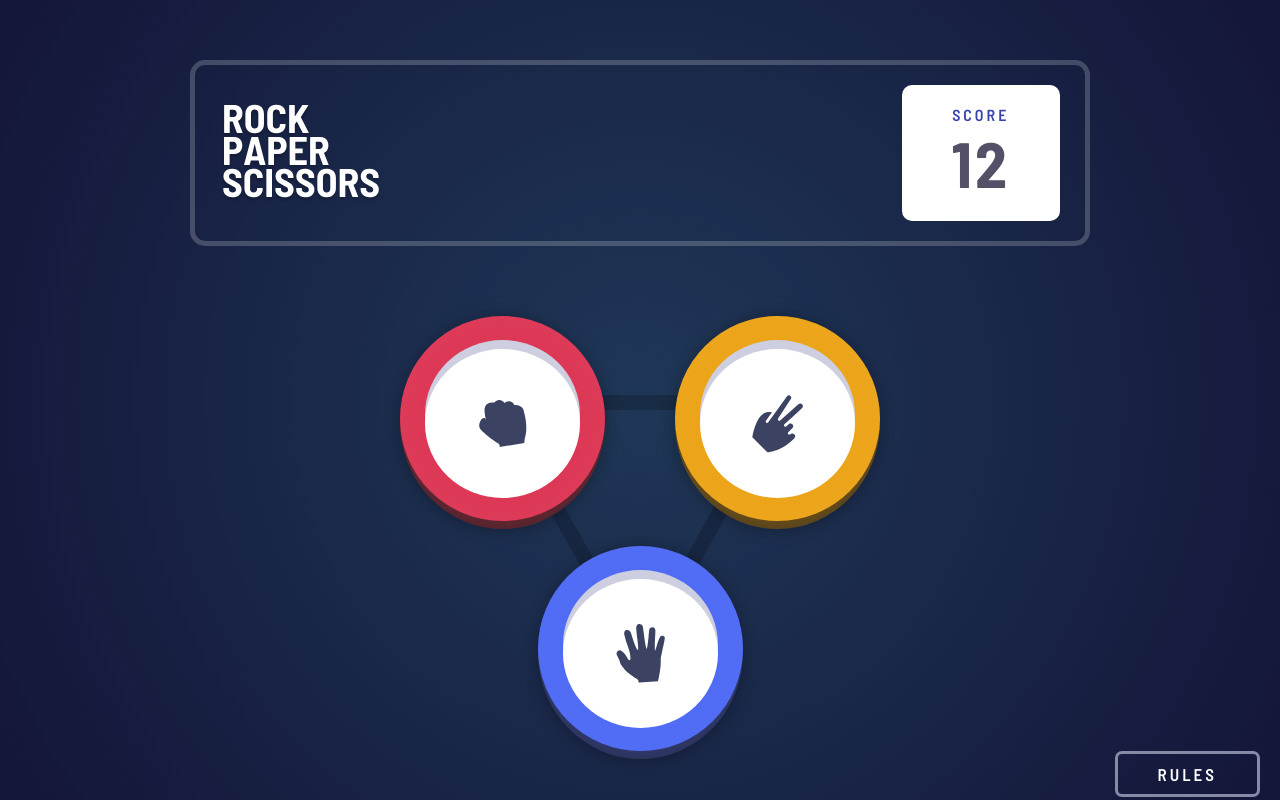
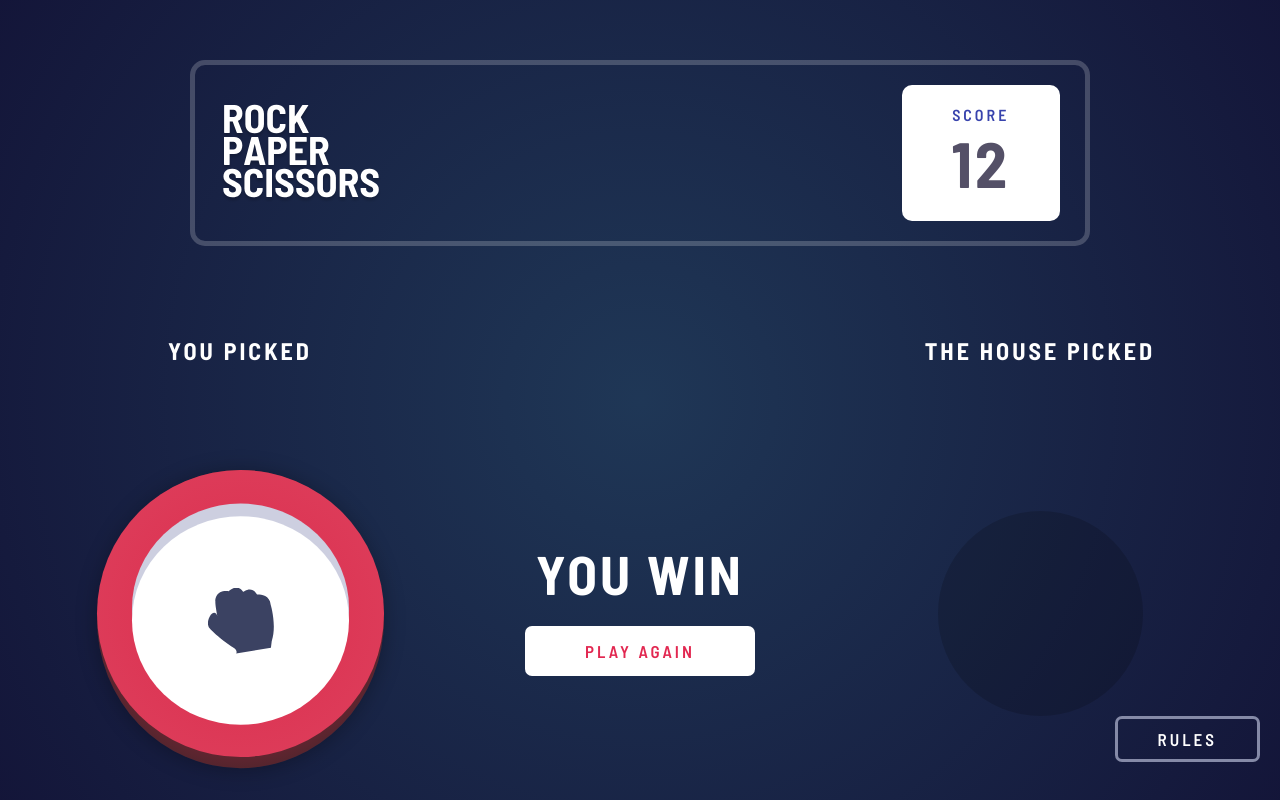
Before and after one commit to milan-timacum/rock-paper-scissors, a React (Create React App) app: page / in a window 1280 px wide. Built offline with nearby package versions, Linux system fonts and the light colour scheme.

Commit message:
Compare screen style

```diff
--- a/src/App.tsx
+++ b/src/App.tsx
@@ -7,7 +7,7 @@ import Compare from './components/Compare';
 function App() {
 	return (
 		<Layout>
-			<Picker />
+			<Compare />
 		</Layout>
 	);
 }
--- a/src/components/Compare.js
+++ b/src/components/Compare.js
@@ -1,7 +1,73 @@
 import React from 'react';
+import styled from 'styled-components';
+import Rock from './hands/Rock';
+import Empty from './hands/Empty';
 
 const Compare = () => {
-	return <div>Compare</div>;
+	return (
+		<React.Fragment>
+			<Wrapper>
+				<h2>You Picked</h2>
+				<Rock />
+			</Wrapper>
+			<WinLose>
+				<p>You Win</p>
+				<button type='button'> Play Again</button>
+			</WinLose>
+			<Wrapper>
+				<h2>The house picked</h2>
+				<Empty />
+			</Wrapper>
+		</React.Fragment>
+	);
 };
 
+const Wrapper = styled.div`
+	flex: 1;
+	display: flex;
+	flex-direction: column;
+	align-items: center;
+	justify-content: space-between;
+	height: 400px;
+
+	h2 {
+		margin-bottom: 65px;
+	}
+
+	.h-wrapper {
+		transform: scale(1.4);
+		cursor: auto;
+
+		&:hover {
+			transform: scale(1.4);
+
+			&:after {
+				box-shadow: 0 1px 15px rgba(0, 0, 0, 0.3);
+			}
+		}
+	}
+`;
+
+const WinLose = styled.div`
+	flex: 1;
+	display: flex;
+	flex-direction: column;
+	justify-content: flex-end;
+	align-items: center;
+
+	p {
+		font-size: 3.4rem;
+		font-weight: 700;
+		margin-bottom: 20px;
+	}
+
+	button {
+		color: #e22851;
+		background: white;
+		border: 0;
+		padding: 15px 60px;
+		margin-bottom: 40px;
+	}
+`;
+
 export default Compare;
--- a/src/components/general/Layout.js
+++ b/src/components/general/Layout.js
@@ -37,7 +37,8 @@ const GlobalStyle = createGlobalStyle`
 	}
 
 	.container {
-			max-width: 900px;
+			width: 100%;
+			max-width: 1200px;
 			margin: 0 auto;
 			flex: 1;
 	}
--- /dev/null
+++ b/src/components/hands/Empty.js
@@ -0,0 +1,17 @@
+import React from 'react';
+import styled from 'styled-components';
+
+const Empty = () => {
+	return <Wrapper />;
+};
+
+const Wrapper = styled.div`
+	width: 205px;
+	height: 205px;
+	box-sizing: border-box;
+	border-radius: 50%;
+	background: rgba(0, 0, 0, 0.17);
+	z-index: 1;
+`;
+
+export default Empty;
--- a/src/components/ui/Circle.js
+++ b/src/components/ui/Circle.js
@@ -11,7 +11,7 @@ const Circle = ({ handIcon, bg }) => {
 	);
 };
 
-const Wrapper = styled.div`
+const Wrapper = styled.div.attrs({ className: 'h-wrapper' })`
 	width: 205px;
 	height: 205px;
 	border: 25px solid transparent;
```
